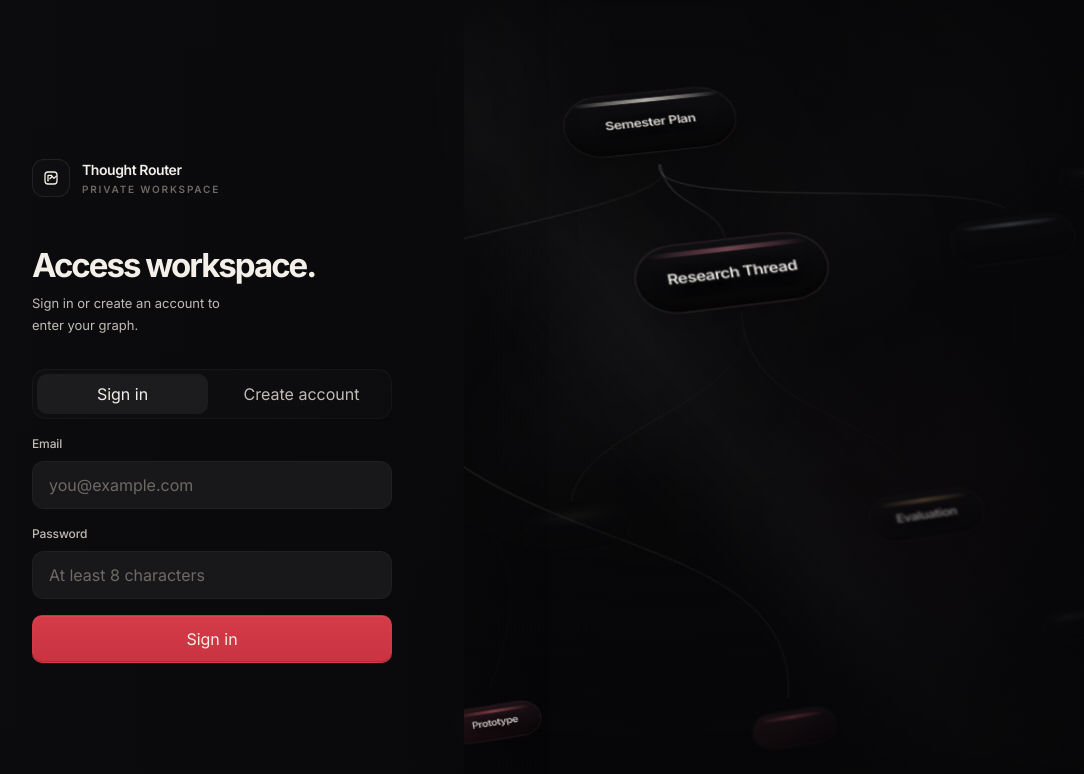
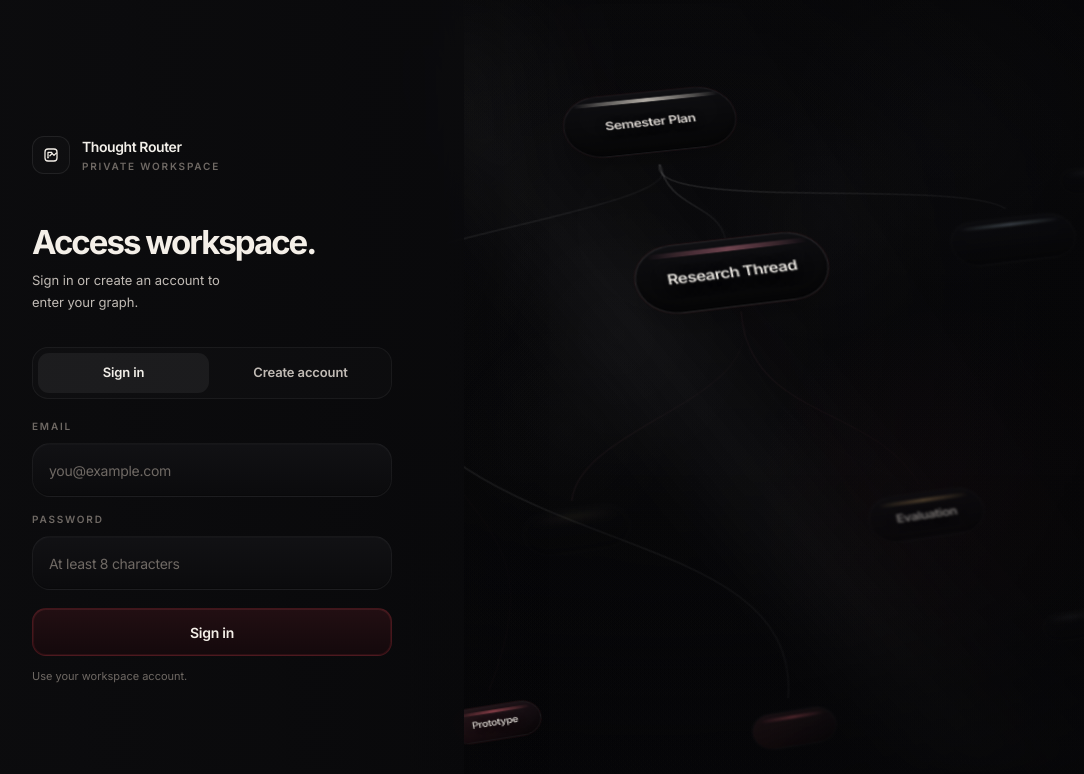
Before and after one commit to Mr-EZO949/braindump, a Next.js app: page /login in a window 1280 px wide. Shown: the top 774 px of the page, without its empty margins (24-1108 px from the left). Built offline with nearby package versions, Linux system fonts and the light colour scheme; no server answers.

Commit message:
feat(auth): redesign sign in and sign up form

```diff
--- a/src/components/auth/login-form.tsx
+++ b/src/components/auth/login-form.tsx
@@ -3,6 +3,7 @@
 import { useMemo, useState } from "react";
 import { useRouter } from "next/navigation";
 
+import styles from "@/components/auth/auth-experience.module.css";
 import { getSupabaseBrowserClient } from "@/lib/supabase/client";
 
 export function LoginForm() {
@@ -11,9 +12,12 @@ export function LoginForm() {
   const [authMode, setAuthMode] = useState<"sign-in" | "sign-up">("sign-in");
   const [email, setEmail] = useState("");
   const [password, setPassword] = useState("");
+  const [confirmPassword, setConfirmPassword] = useState("");
   const [errorMessage, setErrorMessage] = useState<string | null>(null);
   const [loading, setLoading] = useState(false);
   const [statusMessage, setStatusMessage] = useState<string | null>(null);
+
+  const isSignUp = authMode === "sign-up";
 
   const handleSubmit = async (event: React.FormEvent<HTMLFormElement>) => {
     event.preventDefault();
@@ -36,17 +40,21 @@ export function LoginForm() {
       return;
     }
 
+    if (isSignUp && trimmedPassword !== confirmPassword.trim()) {
+      setErrorMessage("Passwords do not match.");
+      return;
+    }
+
     setLoading(true);
     setErrorMessage(null);
     setStatusMessage(null);
 
-    const authResult =
-      authMode === "sign-in"
-        ? await supabase.auth.signInWithPassword({
+    const authResult = isSignUp
+      ? await supabase.auth.signUp({
           email: trimmedEmail,
           password: trimmedPassword,
         })
-        : await supabase.auth.signUp({
+      : await supabase.auth.signInWithPassword({
           email: trimmedEmail,
           password: trimmedPassword,
         });
@@ -66,22 +74,18 @@ export function LoginForm() {
     }
 
     setStatusMessage(
-      authMode === "sign-up"
-        ? "Account created. If email confirmation is enabled, confirm your email before signing in."
+      isSignUp
+        ? "Account created. Confirm your email only if confirmation is enabled in Supabase."
         : "Signed in successfully.",
     );
     setLoading(false);
   };
 
   return (
-    <form className="mt-8 space-y-4" onSubmit={handleSubmit}>
-      <div className="grid grid-cols-2 gap-2 rounded-[14px] border border-[color:var(--color-border-faint)] bg-[rgba(255,255,255,0.015)] p-1">
+    <div className={styles.formShell}>
+      <div className={styles.modeToggle}>
         <button
-          className={`rounded-[10px] px-3 py-2 text-[13px] font-medium transition-colors duration-150 ease-out ${
-            authMode === "sign-in"
-              ? "bg-[rgba(255,255,255,0.06)] text-[var(--color-text-primary)]"
-              : "text-[var(--color-text-secondary)]"
-          }`}
+          className={`${styles.modeButton} ${authMode === "sign-in" ? styles.modeButtonActive : ""}`}
           onClick={() => {
             setAuthMode("sign-in");
             setErrorMessage(null);
@@ -92,11 +96,7 @@ export function LoginForm() {
           Sign in
         </button>
         <button
-          className={`rounded-[10px] px-3 py-2 text-[13px] font-medium transition-colors duration-150 ease-out ${
-            authMode === "sign-up"
-              ? "bg-[rgba(255,255,255,0.06)] text-[var(--color-text-primary)]"
-              : "text-[var(--color-text-secondary)]"
-          }`}
+          className={`${styles.modeButton} ${authMode === "sign-up" ? styles.modeButtonActive : ""}`}
           onClick={() => {
             setAuthMode("sign-up");
             setErrorMessage(null);
@@ -108,59 +108,74 @@ export function LoginForm() {
         </button>
       </div>
 
-      <label className="block">
-        <span className="mb-2 block text-[12px] font-medium tracking-[-0.01em] text-[var(--color-text-secondary)]">
-          Email
-        </span>
+      <form className={styles.form} onSubmit={handleSubmit}>
+        <div className={styles.formGrid}>
+          <label className={styles.field}>
+            <span className={styles.label}>Email</span>
+            <span className={styles.inputWrap}>
               <input
                 autoComplete="email"
-          className="h-12 w-full rounded-[12px] border border-[color:var(--color-border-faint)] bg-[var(--color-bg-surface-elevated)] px-4 text-[14px] text-[var(--color-text-primary)] outline-none transition-[border-color,box-shadow] duration-150 ease-out placeholder:text-[var(--color-text-muted)] focus:border-[rgba(213,58,71,0.24)] focus:shadow-[var(--shadow-focus)]"
+                className={styles.input}
                 onChange={(event) => setEmail(event.target.value)}
                 placeholder="you@example.com"
                 type="email"
                 value={email}
               />
+            </span>
           </label>
 
-      <label className="block">
-        <span className="mb-2 block text-[12px] font-medium tracking-[-0.01em] text-[var(--color-text-secondary)]">
-          Password
-        </span>
+          <label className={styles.field}>
+            <span className={styles.label}>Password</span>
+            <span className={styles.inputWrap}>
               <input
-          autoComplete={authMode === "sign-in" ? "current-password" : "new-password"}
-          className="h-12 w-full rounded-[12px] border border-[color:var(--color-border-faint)] bg-[var(--color-bg-surface-elevated)] px-4 text-[14px] text-[var(--color-text-primary)] outline-none transition-[border-color,box-shadow] duration-150 ease-out placeholder:text-[var(--color-text-muted)] focus:border-[rgba(213,58,71,0.24)] focus:shadow-[var(--shadow-focus)]"
+                autoComplete={isSignUp ? "new-password" : "current-password"}
+                className={styles.input}
                 onChange={(event) => setPassword(event.target.value)}
                 placeholder="At least 8 characters"
                 type="password"
                 value={password}
               />
+            </span>
           </label>
 
-      {statusMessage ? (
-        <p className="rounded-[12px] border border-[rgba(255,255,255,0.06)] bg-[rgba(255,255,255,0.02)] px-4 py-3 text-[13px] leading-5 text-[var(--color-text-secondary)]">
-          {statusMessage}
+          {isSignUp ? (
+            <label className={styles.field}>
+              <span className={styles.label}>Confirm password</span>
+              <span className={styles.inputWrap}>
+                <input
+                  autoComplete="new-password"
+                  className={styles.input}
+                  onChange={(event) => setConfirmPassword(event.target.value)}
+                  placeholder="Repeat your password"
+                  type="password"
+                  value={confirmPassword}
+                />
+              </span>
+            </label>
+          ) : null}
+        </div>
+
+        {statusMessage ? <p className={styles.status}>{statusMessage}</p> : null}
+        {errorMessage ? <p className={styles.error}>{errorMessage}</p> : null}
+
+        <div className={styles.submitRow}>
+          <button className={styles.submitButton} disabled={loading} type="submit">
+            {loading
+              ? isSignUp
+                ? "Creating account..."
+                : "Signing in..."
+              : isSignUp
+                ? "Create account"
+                : "Sign in"}
+          </button>
+        </div>
+
+        <p className={styles.helperLine}>
+          {isSignUp
+            ? "Create a private workspace."
+            : "Use your workspace account."}
         </p>
-      ) : null}
-
-      {errorMessage ? (
-        <p className="rounded-[12px] border border-[rgba(213,58,71,0.16)] bg-[rgba(213,58,71,0.07)] px-4 py-3 text-[13px] leading-5 text-[var(--color-text-secondary)]">
-          {errorMessage}
-        </p>
-      ) : null}
-
-      <button
-        className="shell-button shell-button-primary inline-flex h-12 w-full items-center justify-center px-4 text-[14px] font-medium"
-        disabled={loading}
-        type="submit"
-      >
-        {loading
-          ? authMode === "sign-in"
-            ? "Signing in..."
-            : "Creating account..."
-          : authMode === "sign-in"
-            ? "Sign in"
-            : "Create account"}
-      </button>
       </form>
+    </div>
   );
 }
```
Lines whose indentation alone changed are shown as unchanged.
